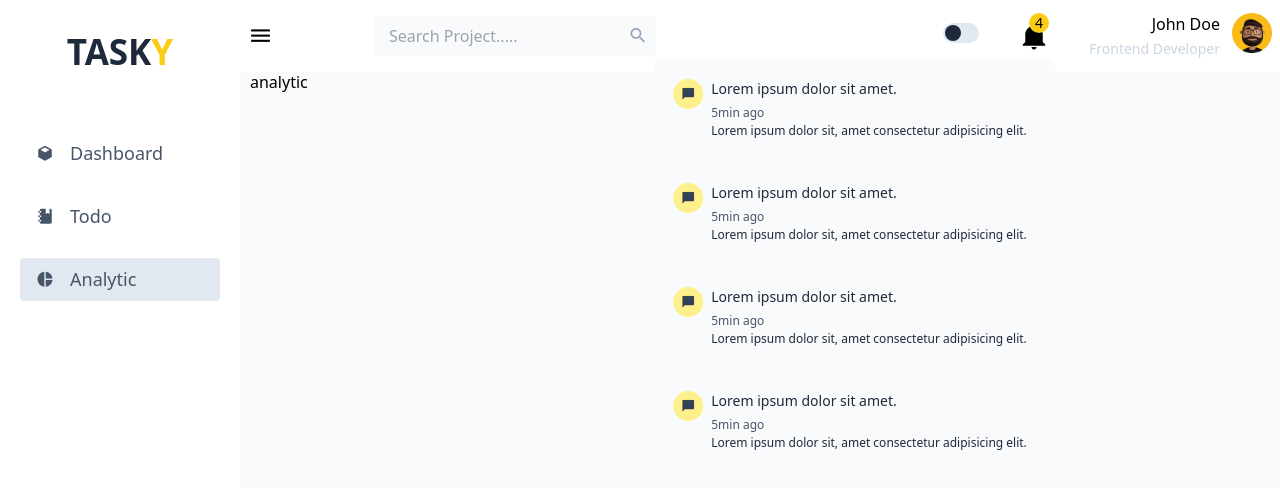
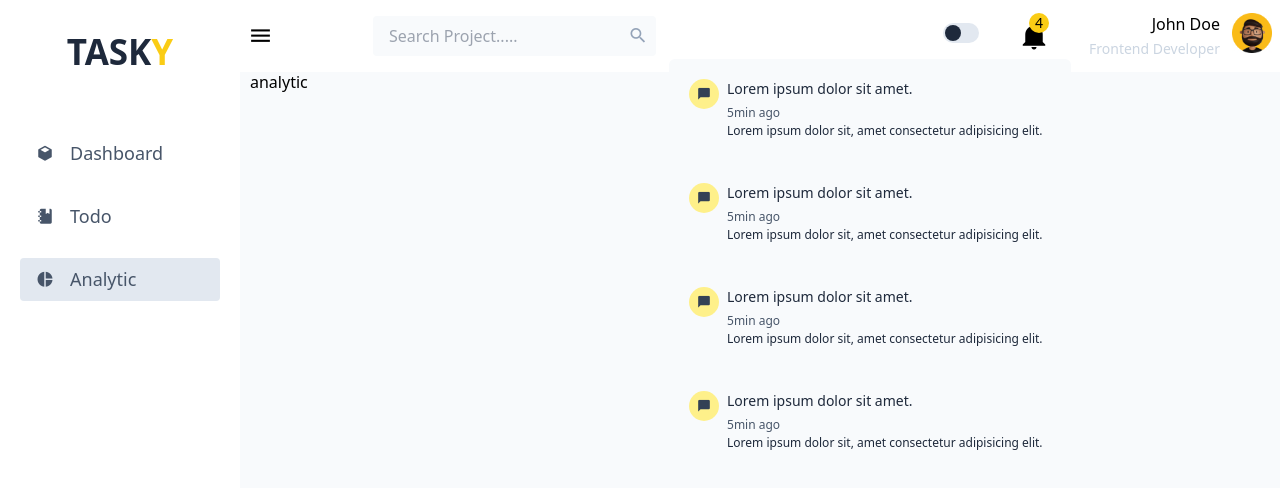
Before and after one commit to shuvo-me/Tasky, a Next.js app: page /analytic in a window 1280 px wide. Both pictures are taken after a click on the element 1034 px from the left and 36 px from the top of the page. Shown: the top 488 px of the page. Built offline with nearby package versions, Linux system fonts and the light colour scheme.

Commit message:
solved notification dropdown position issue

```diff
--- a/components/Header.jsx
+++ b/components/Header.jsx
@@ -51,7 +51,7 @@ const Header = () => {
               4
             </span>
             <ul
-              className={` absolute top-[100%] transform left-[-550%] translate-x-[-50%] ${
+              className={` absolute top-[100%] transform   ${
                 showNotification
                   ? "translate-y-0 opacity-100"
                   : "translate-y-10 opacity-0 "
```
